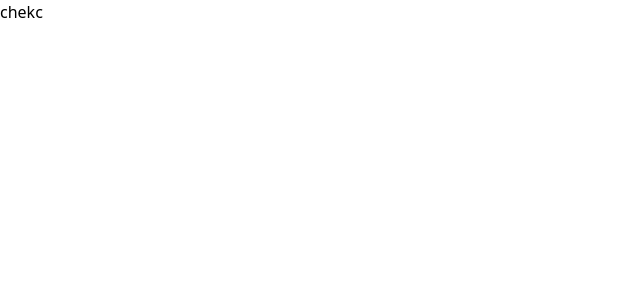
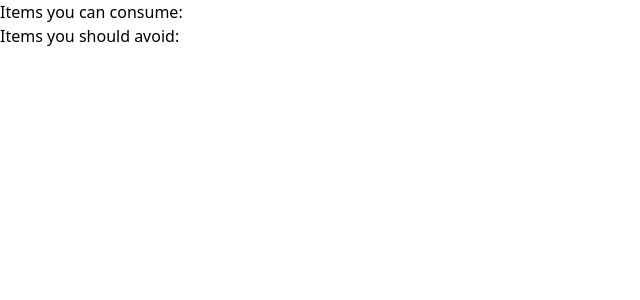
Before and after one commit to PulkitBanta/plan-my-plate, a Next.js app: page /info/1 in a window 1280 px wide. Shown: the top 300 px of the page, without its empty margins (0-640 px from the left). Built offline with nearby package versions, Linux system fonts and the light colour scheme; no server answers.

Commit message:
get params, fetch data

```diff
--- a/components/Card.tsx
+++ b/components/Card.tsx
@@ -9,8 +9,8 @@ type CardProps = {
 
 export default function Card({ id, title }: CardProps): JSX.Element {
     return (
-        <Link href={`/info/${id}`}>
-            <div className="bg-white m-4 rounded-lg shadow-sm cursor-pointer hover:shadow-xl duration-200 overflow-hidden border-gray-700" style={{ height: '300px', width: '300px' }}>
+        <Link href={{ pathname: `/info/${id}`, query: { title: `${title}` }}}>
+            <div className="bg-white m-4 rounded-lg shadow-sm cursor-pointer hover:shadow-xl duration-200 overflow-hidden border-gray-700" style={{ height: '250px', width: '250px' }}>
                 <div className="h-1/2 overflow-hidden w-full object-cover" style={{ backgroundColor: getRandomColor() }}>
                 </div>
                 <div className="p-6">
--- a/pages/info/[id].tsx
+++ b/pages/info/[id].tsx
@@ -1,28 +1,34 @@
-import React from 'react'
-import { InferGetStaticPropsType } from 'next'
+import React, { useState } from "react";
+import nutridigmServerInstance from "../../config/api/nutridigmServerInstance";
+import { useRouter } from "next/router";
 
+export default function DiseaseInfo() {
+	const [avoidItems, setAvoidItems] = useState<string>("");
+	const [consumeItems, setConsumeItems] = useState<string>("");
 
-// type DiseaseInfoStaticPropsType = {
-//     params: {
-//         id: number;
-//     }
-// }
+	async function fetchItems(id: any) {
+		setConsumeItems(
+			await nutridigmServerInstance.get(
+				`topitemstoconsume?&problemId=${id}`
+			)
+		);
+		setAvoidItems(
+			await nutridigmServerInstance.get(
+				`topitemstoavoid?&problemId=${id}`
+			)
+		);
+	}
 
-// export async function getStaticProps({ params }: DiseaseInfoStaticPropsType) {
-//     // const postData = getPostData(params.id)
-//     const id = params.id;
-//     return {
-//         props: {
-//             id
-//         }
-//     }
-// }
+	const route = useRouter();
+	const { id, title } = route.query;
+	console.log(title);
+	fetchItems(id);
 
-// export default function DiseaseInfo({ id }: InferGetStaticPropsType<typeof getStaticProps>) {
-export default function DiseaseInfo() {
-    return (
-        <div>
-            chekc
-        </div>
-    )
+	return (
+		<div>
+			<h3>{title}</h3>
+			<p>Items you can consume: {avoidItems}</p>
+			<p>Items you should avoid: {consumeItems}</p>
+		</div>
+	);
 }
```
